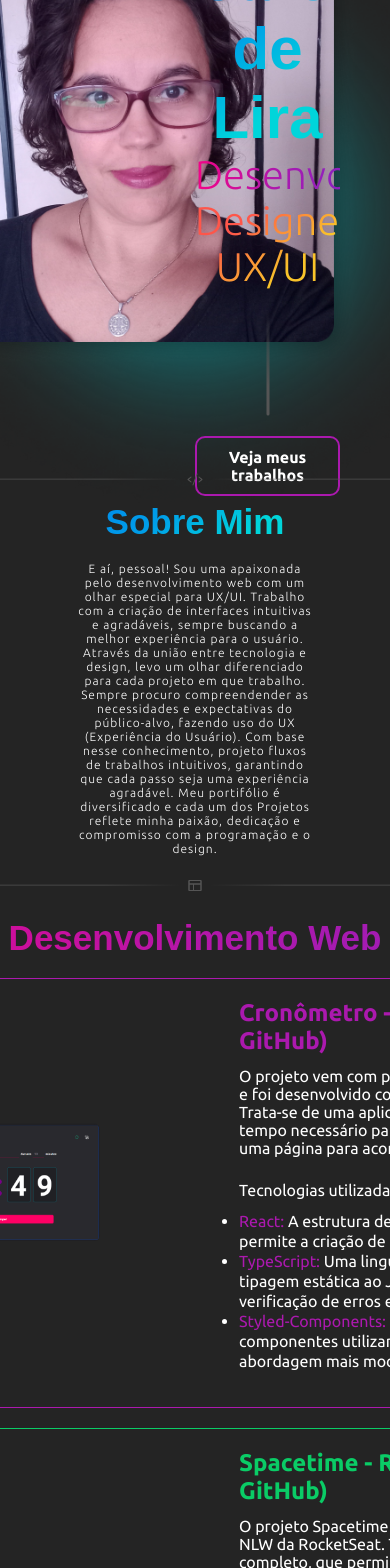
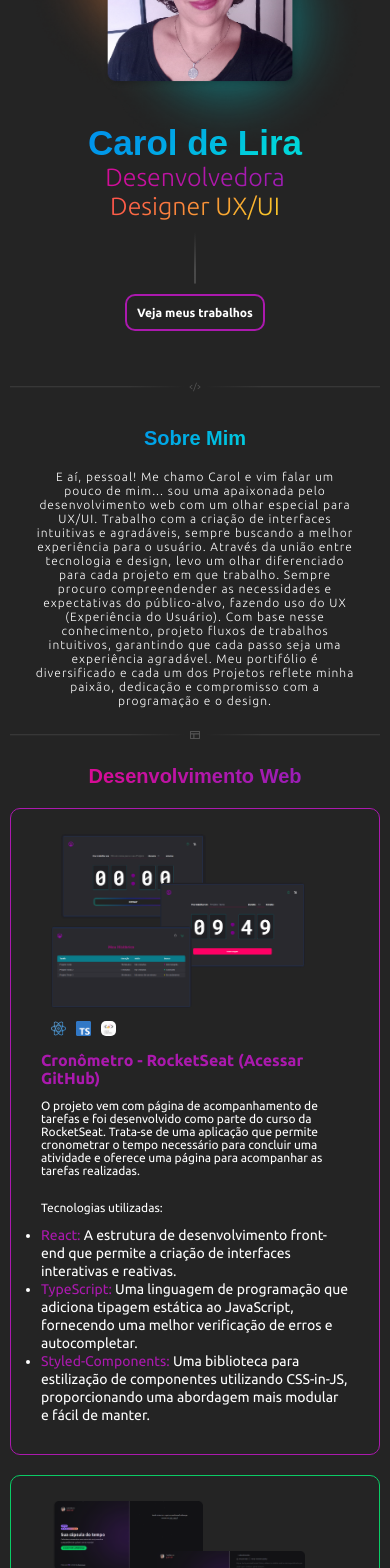
Before and after one commit to caroldelira/portifolio, a React (Create React App) app: page / in a window 390 px wide. Shown: the part 180-1748 px from the top of the page. Built offline with nearby package versions, Linux system fonts and the light colour scheme; a web font is replaced by a local one.

Commit message:
feito responsivo correto

```diff
--- a/src/components/Button/Button.styles.ts
+++ b/src/components/Button/Button.styles.ts
@@ -38,7 +38,7 @@ export const Button = styled.button<ButtonProps>`
 
   ${({ variant }) => variantCss[variant]}
 
-  @media (max-width: 320px) {
+  @media only screen and (max-width: 768px) {
     padding: 10px;
     margin-top: 10px;
     font-size: 12px;
--- a/src/components/Carousel/Carousel.styles.ts
+++ b/src/components/Carousel/Carousel.styles.ts
@@ -10,7 +10,7 @@ export const Container = styled.div`
     margin-top: -20px;
   }
 
-  @media (max-width: 320px) {
+  @media only screen and (max-width: 768px) {
     & button {
       margin-top: -10px;
     }
@@ -26,7 +26,7 @@ export const CarouselItem = styled.div`
   width: 50%;
   transition: transform 0.5s ease-in-out;
 
-  @media (max-width: 320px) {
+  @media only screen and (max-width: 768px) {
     width: 100%;
     height: 100%;
   }
--- a/src/pages/Banner/Banner.styles.ts
+++ b/src/pages/Banner/Banner.styles.ts
@@ -8,8 +8,9 @@ export const Container = styled.div`
   max-width: 1200px;
   margin: 0 auto;
 
-  @media (max-width: 320px) {
+  @media only screen and (max-width: 768px) {
     flex-direction: column;
+    max-height: 550px;
   }
 `
 export const ImgContainer = styled.div`
@@ -22,10 +23,11 @@ export const ImgContainer = styled.div`
     max-width: 800px;
   }
 
-  @media (max-width: 320px) {
-    height: 100%;
+  @media only screen and (max-width: 768px) {
+    width: 100%;
+
     img {
-      width: 350px;
+      width: 100%;
     }
   }
  `
@@ -35,9 +37,9 @@ export const ContentContainer = styled.div`
   width: 50%;
   height: 450px;
 
-  @media (max-width: 320px) {
-    width: 100%
-    height: 200px;
+  @media only screen and (max-width: 768px) {
+    width: 100%;
+    margin-top: -50px;
   }
 `
 
@@ -57,7 +59,7 @@ export const H1 = styled.h1`
   /* Cor que contraste com o degradê, caso o navegador não suporte "background-clip: text" */
   color: black;
 
-  @media (max-width: 320px) {
+  @media only screen and (max-width: 768px) {
     font-size: 35px;
   }
 `
@@ -73,7 +75,7 @@ export const H2Pink = styled.h2`
   -webkit-text-fill-color: transparent;
   color: black;
 
-  @media (max-width: 320px) {
+  @media only screen and (max-width: 768px) {
     font-size: 25px;
   }
 `
@@ -88,7 +90,7 @@ export const H2Yellow = styled.h2`
   -webkit-text-fill-color: transparent;
   color: black;
 
-  @media (max-width: 320px) {
+  @media only screen and (max-width: 768px) {
     font-size: 25px;
   }
 `
@@ -99,8 +101,8 @@ export const ArrowUp = styled.img`
   margin: 0 auto;
   margin-top: 20px;
 
-  @media (max-width: 320px) {
-     width: 2px;
+  @media only screen and (max-width: 768px) {
+    width: 2px;
     height: 53px;
     margin: 0 auto;
     margin-top: 10px;
@@ -110,4 +112,5 @@ export const ArrowUp = styled.img`
 export const ContentButton = styled.div`
   display: flex;
   justify-content: center;
+
 `
--- a/src/pages/Footer/Footer.styles.ts
+++ b/src/pages/Footer/Footer.styles.ts
@@ -11,7 +11,7 @@ export const Container = styled.div`
     font-size: 14px;
   }
 
- @media (max-width: 320px) {
+  @media only screen and (max-width: 768px) {
    margin-top: 10px;
 
    p {
@@ -36,7 +36,7 @@ export const Contatos = styled.div`
     }
   }
 
- @media (max-width: 320px) {
+  @media only screen and (max-width: 768px) {
    img {
     width: 80%;
     padding: 6px;
@@ -50,17 +50,17 @@ export const ButtonUp = styled.div`
   width: 100%;
   margin-top: -80px;
 
- @media (max-width: 320px) {
+  @media only screen and (max-width: 768px) {
     margin-top: 10px;
     justify-content: center;
   }
 `
 export const IMG = styled.div`
- @media (max-width: 320px) {
+  @media only screen and (max-width: 768px) {
    max-width: 1200px;
 
    img {
-    width: 500px;
+    width: 100%;
    }
   }
 `
--- a/src/pages/Header/Header.styles.ts
+++ b/src/pages/Header/Header.styles.ts
@@ -20,7 +20,7 @@ export const Container = styled.div`
 
   z-index: 1000;
 
-  @media (max-width: 320px) {
+  @media only screen and (max-width: 768px) {
    /*  padding: 0 20px;
     height: 400px;
     background: rgba(36, 36, 36, 0.8);
@@ -42,7 +42,7 @@ export const ListaLink = styled.div`
   gap: 20px;
   font-size: 14px;
 
-  @media (max-width: 320px) {
+  @media only screen and (max-width: 768px) {
     display: none;
   }
 `
@@ -50,7 +50,7 @@ export const ListaLink = styled.div`
 export const MenuIcon = styled.div`
   display: none;
 
-  @media (max-width: 320px) {
+  @media only screen and (max-width: 768px) {
 /*     display: flex;
     justify-content: center;
     flex-direction: column;
--- a/src/pages/Sobre/Sobre.styles.ts
+++ b/src/pages/Sobre/Sobre.styles.ts
@@ -15,8 +15,9 @@ export const H3 = styled.h3`
   -webkit-text-fill-color: transparent;
   color: black;
 
-  @media (max-width: 320px) {
-   font-size: 20px;
+  @media only screen and (max-width: 768px) {
+    margin-top: 20px;
+    font-size: 20px;
   }
 `
 
@@ -34,7 +35,7 @@ export const Content = styled.div`
     letter-spacing: 1px;
   }
 
-  @media (max-width: 768px) {
+  @media only screen and (max-width: 768px) {
     margin-top: 10px;
 
     p {
@@ -50,11 +51,11 @@ export const Content = styled.div`
 `
 
 export const IMG = styled.div`
- @media (max-width: 768px) {
+  @media only screen and (max-width: 768px) {
    max-width: 1200px;
 
    img {
-    width: 500px;
+    width: 100%;
    }
   }
 `
--- a/src/pages/Sobre/Sobre.tsx
+++ b/src/pages/Sobre/Sobre.tsx
@@ -15,17 +15,17 @@ export function Sobre() {
       <Styled.Content id="SobreMim">
         <Styled.H3>Sobre Mim</Styled.H3>
         <p>
-          E aí, pessoal! Sou uma apaixonada pelo desenvolvimento web com um
-          olhar especial para UX/UI. Trabalho com a criação de interfaces
-          intuitivas e agradáveis, sempre buscando a melhor experiência para o
-          usuário. Através da união entre tecnologia e design, levo um olhar
-          diferenciado para cada projeto em que trabalho. Sempre procuro
-          compreendender as necessidades e expectativas do público-alvo, fazendo
-          uso do UX (Experiência do Usuário). Com base nesse conhecimento,
-          projeto fluxos de trabalhos intuitivos, garantindo que cada passo seja
-          uma experiência agradável. Meu portifólio é diversificado e cada um
-          dos Projetos reflete minha paixão, dedicação e compromisso com a
-          programação e o design.
+          E aí, pessoal! Me chamo Carol e vim falar um pouco de mim... sou uma
+          apaixonada pelo desenvolvimento web com um olhar especial para UX/UI.
+          Trabalho com a criação de interfaces intuitivas e agradáveis, sempre
+          buscando a melhor experiência para o usuário. Através da união entre
+          tecnologia e design, levo um olhar diferenciado para cada projeto em
+          que trabalho. Sempre procuro compreendender as necessidades e
+          expectativas do público-alvo, fazendo uso do UX (Experiência do
+          Usuário). Com base nesse conhecimento, projeto fluxos de trabalhos
+          intuitivos, garantindo que cada passo seja uma experiência agradável.
+          Meu portifólio é diversificado e cada um dos Projetos reflete minha
+          paixão, dedicação e compromisso com a programação e o design.
         </p>
       </Styled.Content>
       <Styled.IMG>
--- a/src/pages/Trabalhos/Trabalhos.styles.ts
+++ b/src/pages/Trabalhos/Trabalhos.styles.ts
@@ -9,11 +9,16 @@ export const Container = styled.div`
 
   position: relative;
 
-  @media (max-width: 320px) {
-   min-height: 2500px;
+  @media only screen and (max-width: 768px) {
+   height: 2650px;
   }
 `
-export const BG = styled.img``
+export const BG = styled.img`
+
+@media only screen and (max-width: 768px) {
+
+  }
+`
 
 export const H3 = styled.h3`
   text-align: center;
@@ -24,7 +29,7 @@ export const H3 = styled.h3`
   -webkit-text-fill-color: transparent;
   color: black;
 
-  @media (max-width: 320px) {
+  @media only screen and (max-width: 768px) {
    font-size: 20px;
   }
 `
@@ -39,7 +44,7 @@ export const H3S = styled.h3`
 
   margin-top: 40px;
 
-  @media (max-width: 320px) {
+  @media only screen and (max-width: 768px) {
    font-size: 20px;
   }
 `
--- a/src/pages/Trabalhos/Trabalhos.tsx
+++ b/src/pages/Trabalhos/Trabalhos.tsx
@@ -8,14 +8,11 @@ import { projetosDes } from '../../models/projetosDes';
 
 import * as Styled from './Trabalhos.styles';
 
-
 export function Trabalhos() {
-
   return (
     <Styled.Container id="PaginaTrabalhos">
-      <Styled.BG src={arrowBG} alt="" />
+      <Styled.BG id="imgPage" src={arrowBG} alt="" />
       <Styled.Content>
-
         <Styled.H3>Desenvolvimento Web</Styled.H3>
 
         <Carousel projects={projetosDev} />
@@ -24,7 +21,6 @@ export function Trabalhos() {
         <Styled.H3S>Design UX/UI</Styled.H3S>
         <Carousel projects={projetosDes} />
         <div id="DesignUXUI"></div>
-
       </Styled.Content>
     </Styled.Container>
   );
--- a/src/styles/GlobalStyles.ts
+++ b/src/styles/GlobalStyles.ts
@@ -33,7 +33,7 @@ body {
   -webkit-font-smoothing: antialiased;
   padding: 50px;
 
-   @media (max-width: 320px) {
+  @media only screen and (max-width: 768px) {
     padding: 10px;
   }
 }
@@ -43,7 +43,7 @@ body, input, textarea, button {
   font-weight: 400;
   font-size: 1rem;
 
-  @media (max-width: 320px) {
+  @media only screen and (max-width: 768px) {
     font-size: 14px;
   }
 }
```
Also changed, not shown: src/components/Card/Card.styles.ts (+5 -5 lines), src/pages/Contatos/Contatos.styles.ts (+4 -3 lines).
